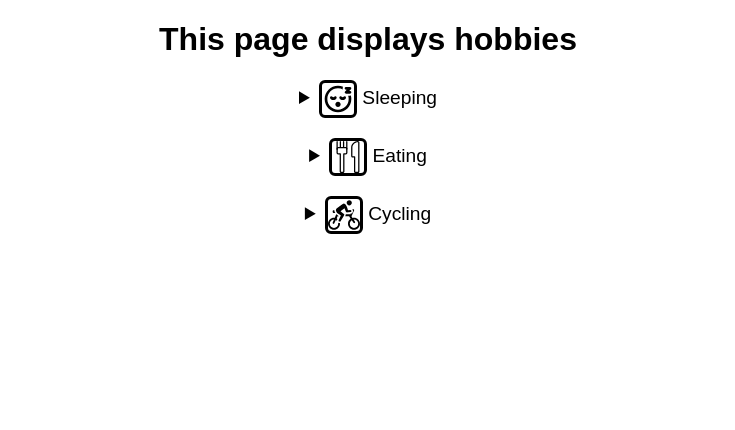
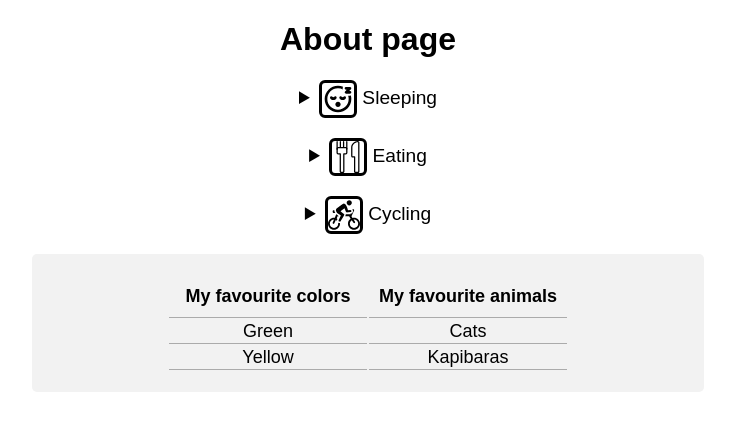
Before and after one commit to make-it-bit/html-css-alan, a plain HTML site: page about.html in a window 1280 px wide. Shown: the whole page, without its empty margins (272-1007 px from the left). Drawn offline with Linux system fonts and the light colour scheme.

Commit message:
About: added table

```diff
--- a/about.html
+++ b/about.html
@@ -3,13 +3,14 @@
 	<head>
 		<div class="center">
 			<div class="font-arial">
-					<h1>This page displays hobbies</h1>
+					<h1>About page</h1>
 			</div>
 		</div>
 	</head>
 	<body>
 		<div class="center">
 			<div class="font-arial">
+				<div>
 					<details>
 						<summary><img src="./assets/sleeping-face-svgrepo-com.svg">Sleeping</summary>
 						<p>Lorem ipsum dolor sit amet consectetur adipisicing elit. Rem, voluptate?</p>
@@ -23,20 +24,28 @@
 						<p>Lorem ipsum dolor, sit amet consectetur adipisicing elit. Sed beatae maxime corporis!</p>
 					</details>
 				</div>
+				<div class="container">
+					<table>
+						<tr>
+							<th>My favourite colors</th>
+							<th>My favourite animals</th>
+						</tr>
+						<tr>
+							<td>Green</td>
+							<td>Cats</td>
+						</tr>
+						<tr>
+							<td>Yellow</td>
+							<td>Kapibaras</td>
+						</tr>
+					</table>
+				</div>
+			</div>
 		</div>
 	</body>
 </html>
 
 <style scoped>
-.center {
-	line-height: normal;
-  text-align: center;
-}
-
-.font-arial {
-  font-family: Arial, Helvetica, sans-serif;
-}
-
 summary {
 	cursor: pointer;
 	font-size: larger;
@@ -57,4 +66,36 @@ img {
 	border: solid;
 	border-radius: 6px;
 }
+
+table {
+	margin: auto;
+	font-size: 18px;
+}
+
+td {
+  width: 50%;
+  border-bottom: 1px solid #ababab;
+}
+
+th {
+  padding: 10px;
+  border-bottom: 1px solid #ababab;
+}
+
+.center {
+	line-height: normal;
+  text-align: center;
+}
+
+.font-arial {
+  font-family: Arial, Helvetica, sans-serif;
+}
+
+.container {
+  border-radius: 5px;
+  background-color: #f2f2f2;
+  padding: 20px;
+  width: 50%;
+  margin: auto;
+}
 </style>
```
Lines whose indentation alone changed are shown as unchanged.
